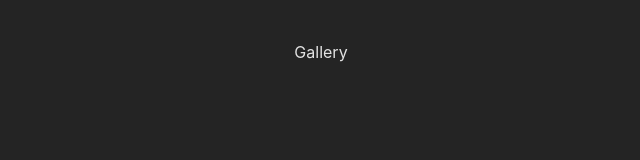
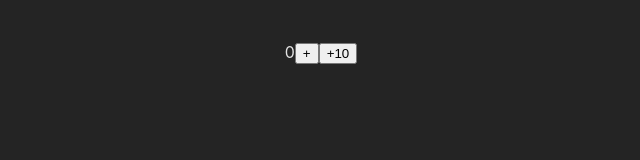
Before and after one commit to edignot/photo-wall-frontend, a React (Vite) app: page / in a window 1280 px wide. Shown: the top 160 px of the page, without its empty margins (319-959 px from the left). Built offline with nearby package versions, Linux system fonts and the light colour scheme.

Commit message:
redux initial setup

```diff
--- a/package.json
+++ b/package.json
@@ -10,9 +10,12 @@
     "preview": "vite preview"
   },
   "dependencies": {
+    "@reduxjs/toolkit": "^2.2.7",
     "react": "^18.3.1",
     "react-dom": "^18.3.1",
-    "react-router-dom": "^6.26.2"
+    "react-redux": "^9.1.2",
+    "react-router-dom": "^6.26.2",
+    "redux": "^5.0.1"
   },
   "devDependencies": {
     "@eslint/js": "^9.9.0",
--- a/src/main.tsx
+++ b/src/main.tsx
@@ -1,13 +1,17 @@
 import { StrictMode } from 'react'
 import { createRoot } from 'react-dom/client'
 import { BrowserRouter } from 'react-router-dom'
+import { Provider } from 'react-redux'
+import { store } from './state/store.ts'
 import App from './App.tsx'
 import './index.css'
 
 createRoot(document.getElementById('root')!).render(
     <StrictMode>
-        <BrowserRouter>
-            <App />
-        </BrowserRouter>
+        <Provider store={store}>
+            <BrowserRouter>
+                <App />
+            </BrowserRouter>
+        </Provider>
     </StrictMode>
 )
--- a/src/pages/Gallery.tsx
+++ b/src/pages/Gallery.tsx
@@ -1,5 +1,18 @@
+import { useDispatch, useSelector } from 'react-redux'
+import { RootState } from '../state/store'
+import { increment, incrementByAmount } from '../state/gallery/gallerySlice'
+
 const Gallery = () => {
-    return <div>Gallery</div>
+    const gallery = useSelector((state: RootState) => state.gallery.value)
+    const dispatch = useDispatch()
+
+    return (
+        <div>
+            {gallery}
+            <button onClick={() => dispatch(increment())}>+</button>
+            <button onClick={() => dispatch(incrementByAmount(10))}>+10</button>
+        </div>
+    )
 }
 
 export default Gallery
--- /dev/null
+++ b/src/state/gallery/gallerySlice.ts
@@ -0,0 +1,26 @@
+import { createSlice } from '@reduxjs/toolkit'
+
+interface GalleryState {
+    value: number
+}
+
+const initialState: GalleryState = {
+    value: 0,
+}
+
+const gallerySlice = createSlice({
+    name: 'gallery',
+    initialState,
+    reducers: {
+        increment: (state) => {
+            state.value += 1
+        },
+        incrementByAmount: (state, action) => {
+            state.value += action.payload
+        },
+    },
+})
+
+export const { increment, incrementByAmount } = gallerySlice.actions
+
+export default gallerySlice.reducer
--- /dev/null
+++ b/src/state/store.ts
@@ -0,0 +1,11 @@
+import { configureStore } from '@reduxjs/toolkit'
+import galleryReducer from './gallery/gallerySlice'
+
+export const store = configureStore({
+    reducer: {
+        gallery: galleryReducer,
+    },
+})
+
+export type RootState = ReturnType<typeof store.getState>
+export type AppDispatch = typeof store.dispatch
```
Also changed, not shown: 1 other file (tests, documents, lock files or other folders).
